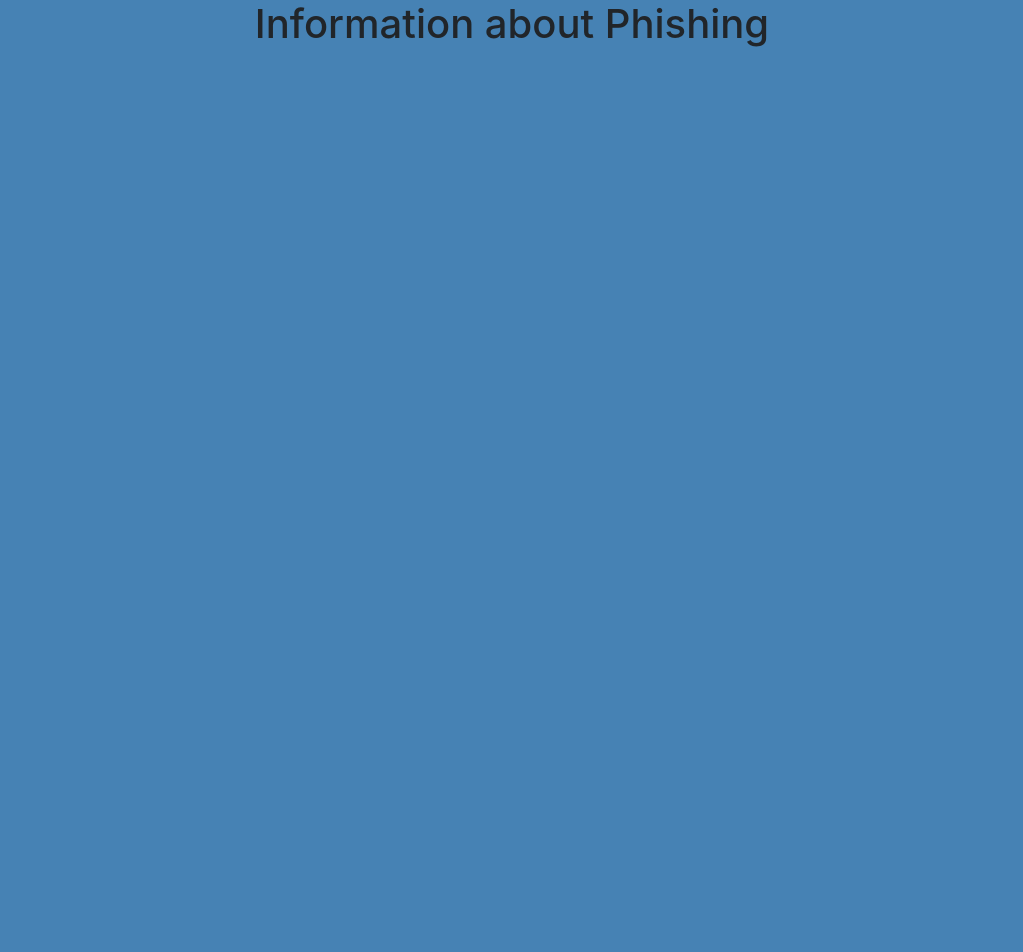
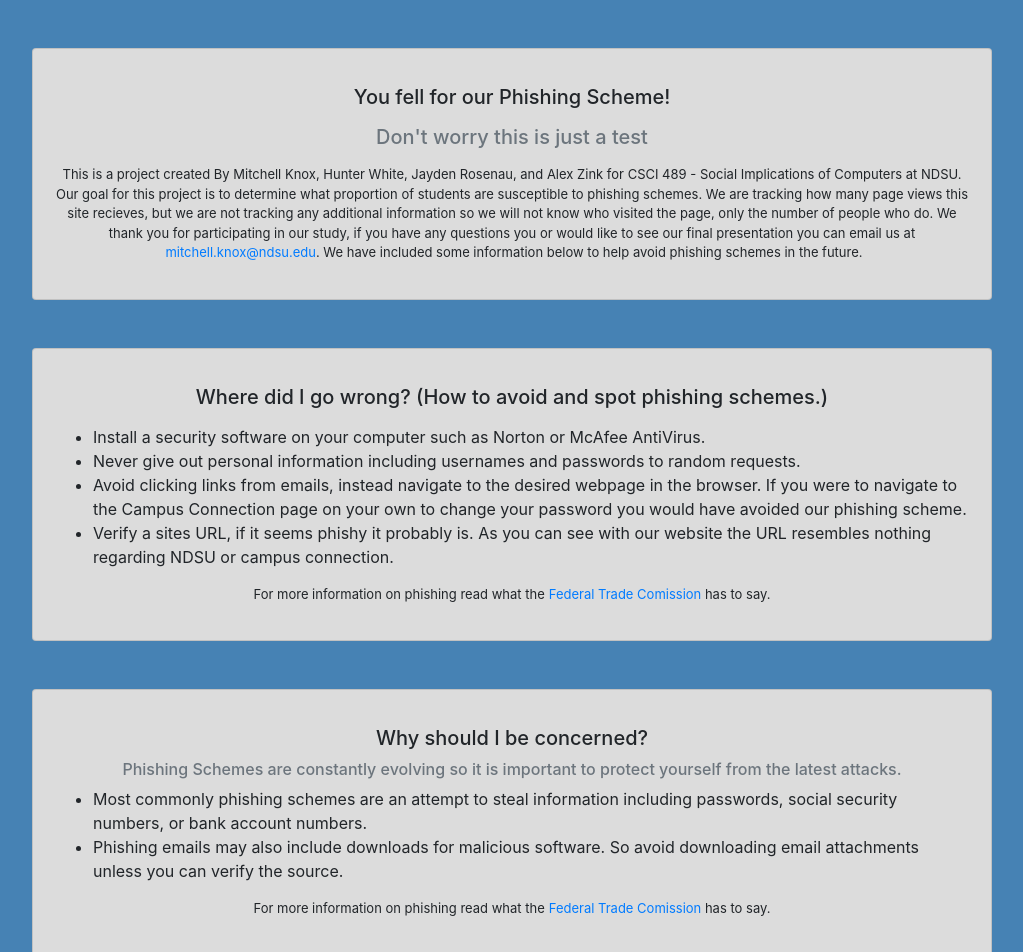
Before and after one commit to mknox10/phishing-social-experiment, a React (Create React App) app: page /phishing in a window 1280 px wide. Shown: the top 952 px of the page, without its empty margins (128-1151 px from the left). Before the commit the page ends 800 px from the top, so only its background shows below. Built offline with nearby package versions, Linux system fonts and the light colour scheme.

Commit message:
added content to phishing email page

```diff
--- a/src/Components/Phishing.js
+++ b/src/Components/Phishing.js
@@ -3,8 +3,47 @@ import React from 'react';
 function Phishing()  {
 
   return (
-    <div className="Phishing"  align="center">
-      <h1>Information about Phishing</h1>
+    <div className="Phishing" id="phishing"  align="center">
+      <div class="card">
+        <div class="card-body">
+          <h5 class="card-title">You fell for our Phishing Scheme!</h5>
+          <h5 class="card-subtitle mb-2 text-muted">Don't worry this is just a test</h5>
+          <p class="card-text">This is a project created By Mitchell Knox, Hunter White, Jayden Rosenau, and Alex Zink for CSCI 489 - Social Implications of Computers at NDSU.
+            Our goal for this project is to determine what proportion of students are susceptible to phishing schemes. We are tracking how many page views this site recieves,
+            but we are not tracking any additional information so we will not know who visited the page, only the number of people who do. We thank you for participating in our study, if you have any questions you
+            or would like to see our final presentation you can email us at <a href="#">mitchell.knox@ndsu.edu</a>. We have included some information below to help avoid phishing schemes in the future.</p>
+        </div>
+      </div>
+      <div class="card">
+        <div class="card-body">
+          <h5 class="card-title">Where did I go wrong? (How to avoid and spot phishing schemes.)</h5>
+          <ul>
+            <li>Install a security software on your computer such as Norton or McAfee AntiVirus.</li>
+            <li>Never give out personal information including usernames and passwords to random requests.</li>
+            <li>Avoid clicking links from emails, instead navigate to the desired webpage in the browser. If you were to navigate to the Campus Connection page on your own to change your password you would have avoided our phishing scheme.</li>
+            <li>Verify a sites URL, if it seems phishy it probably is. As you can see with our website the URL resembles nothing regarding NDSU or campus connection.</li>
+          </ul>
+          <p>For more information on phishing read what the
+            <a href="https://www.consumer.ftc.gov/articles/how-recognize-and-avoid-phishing-scams#:~:text=to%20Report%20Phishing-,How%20to%20Recognize%20Phishing,%2C%20bank%2C%20or%20other%20accounts." >
+            Federal Trade Comission </a>
+            has to say.</p>
+        </div>
+      </div>
+      <div class="card">
+        <div class="card-body">
+          <h5 class="card-title">Why should I be concerned?</h5>
+          <h6 class="card-subtitle mb-2 text-muted">Phishing Schemes are constantly evolving so it is important to protect yourself from the latest attacks.</h6>
+          <ul>
+            <li>Most commonly phishing schemes are an attempt to steal information including passwords, social security numbers, or bank account numbers.</li>
+            <li>Phishing emails may also include downloads for malicious software. So avoid downloading email attachments unless you can verify the source.</li>
+          </ul>
+          <p>For more information on phishing read what the
+            <a href="https://www.consumer.ftc.gov/articles/how-recognize-and-avoid-phishing-scams#:~:text=to%20Report%20Phishing-,How%20to%20Recognize%20Phishing,%2C%20bank%2C%20or%20other%20accounts." >
+            Federal Trade Comission </a>
+            has to say.</p>
+        </div>
+      </div>
+      <h3>We appolgize for our horrendous web design.</h3>
     </div>
   );
 }
--- a/src/index.css
+++ b/src/index.css
@@ -34,9 +34,14 @@ a {
   margin-left: .25rem;
 }
 
+ul {
+  text-align: left;
+}
+
 .card {
   background-color: Gainsboro !important;
   width: 75%;
+  margin: 3rem;
 }
 
 .btn-info {
```
